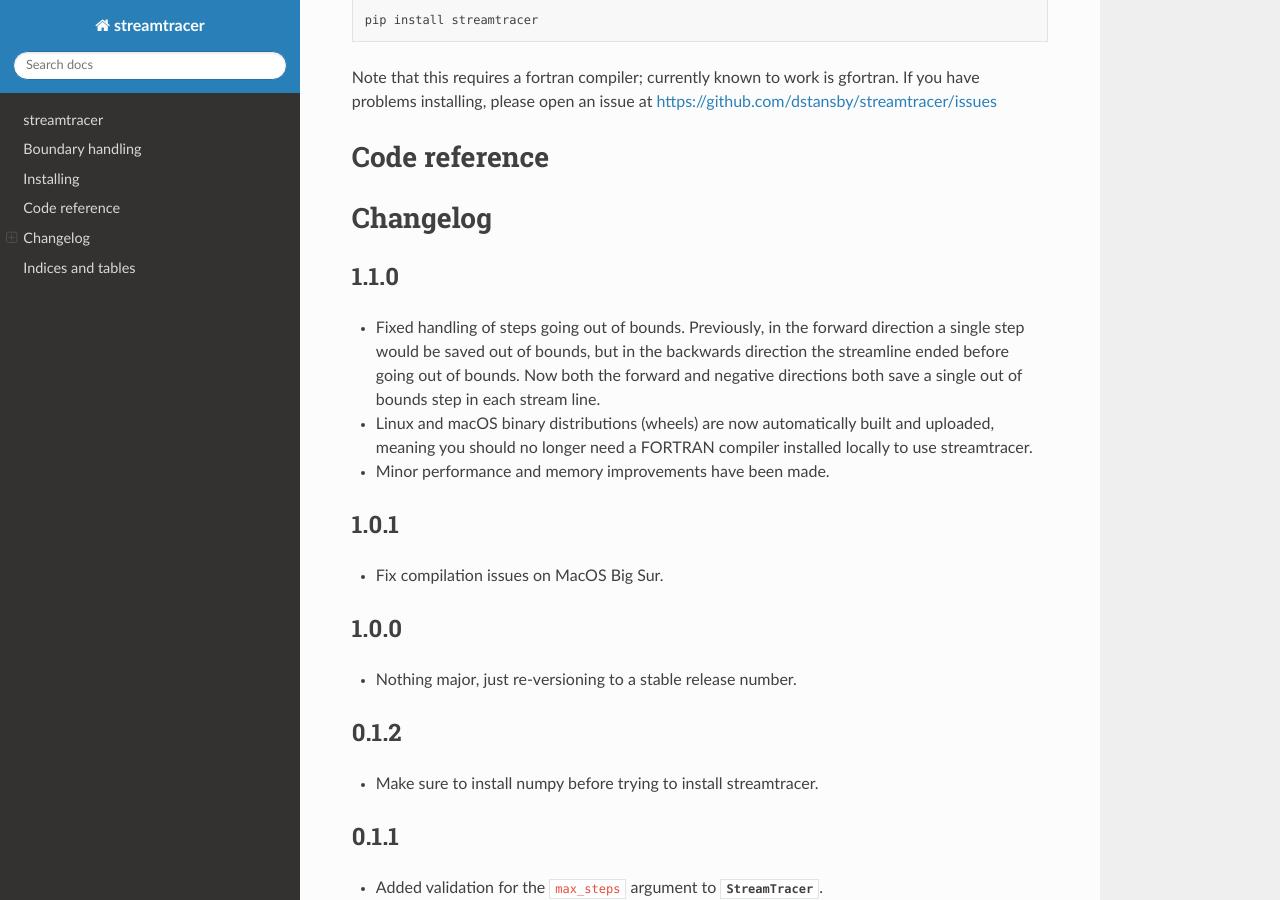
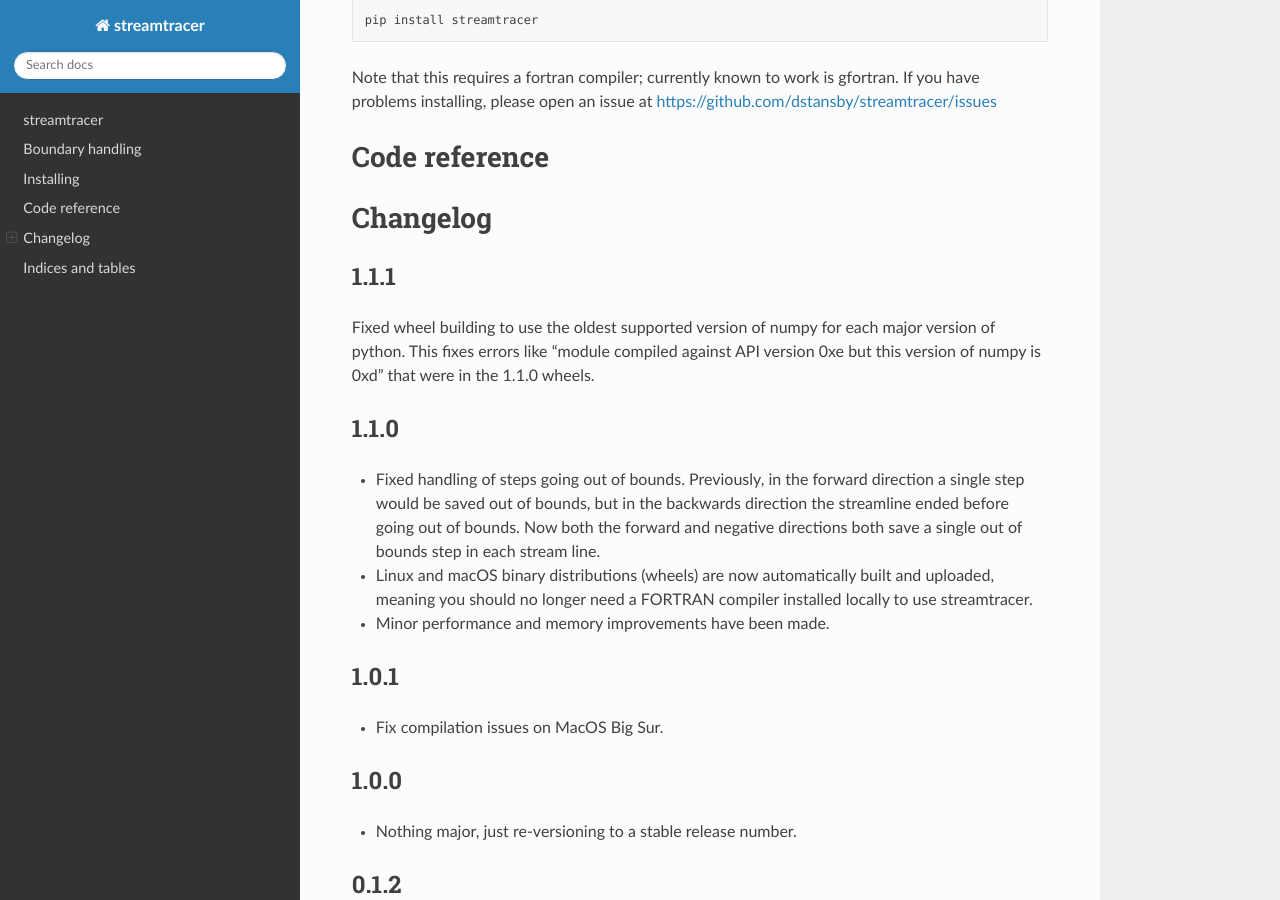
Before and after one commit to sunpy/streamtracer, a Sphinx documentation site: the page built from doc/index.rst, in a window 1280 px wide and 900 px high, scrolled down 954 px. Built offline with Sphinx 7.4.7 and the Read the Docs theme 2.0.0, drawn with Linux system fonts in a browser that asks for light colours; pages that are not in the unit, such as notebooks, are missing from menus.

Commit message:
Fix wheel building

```diff
--- a/doc/index.rst
+++ b/doc/index.rst
@@ -52,6 +52,13 @@
 Changelog
 =========
 
+1.1.1
+-----
+Fixed wheel building to use the oldest supported version of numpy for each
+major version of python. This fixes errors like
+"module compiled against API version 0xe but this version of numpy is 0xd"
+that were in the 1.1.0 wheels.
+
 1.1.0
 -----
 - Fixed handling of steps going out of bounds. Previously, in the forward
--- a/setup.cfg
+++ b/setup.cfg
@@ -8,14 +8,13 @@
 license = GPL v3
 license_file = LICENSE
 platform = any
-version=1.1.0
+version=1.1.1
 
 [options]
 python_requires = >=3.6
 packages = find:
 include_package_data = True
 install_requires = numpy>=1.14.5
-setup_requires = numpy>=1.14.5
 
 [options.extras_require]
 tests =
```
Also changed, not shown: 2 other files.
